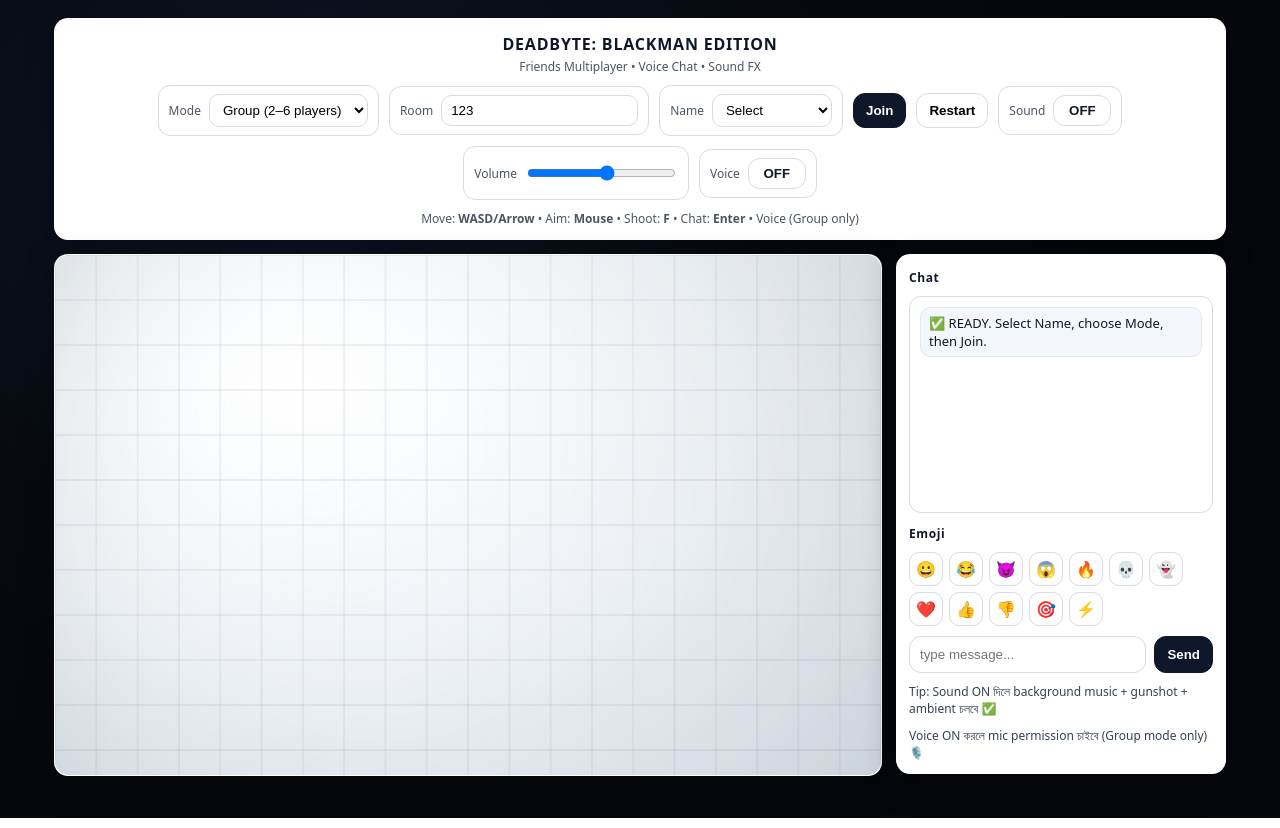
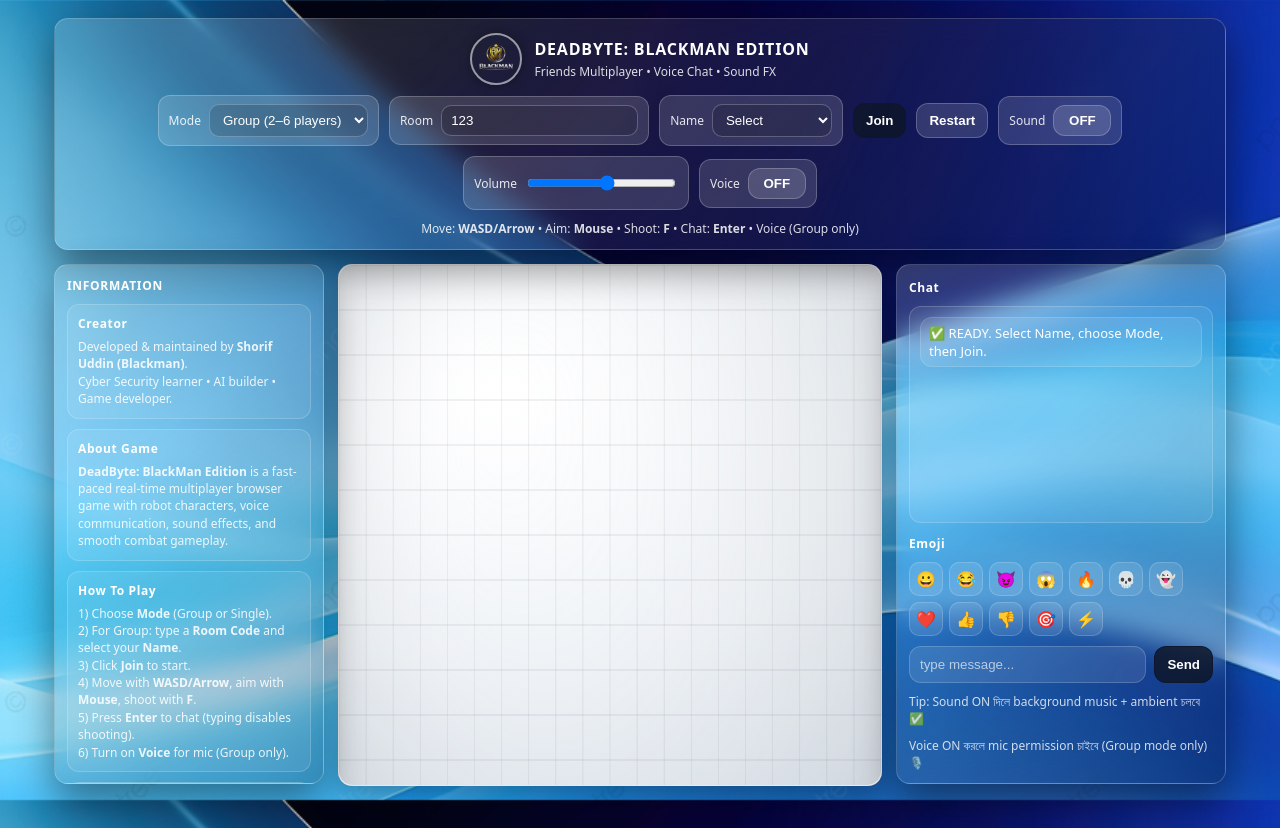
Before and after one commit to Shorif-Uddin64/deadbyte-blackman-edition, a website: page client/index.html in a window 1280 px wide. Drawn offline with nearby package versions, Linux system fonts and the light colour scheme; no server answers.

Commit message:
UI glass + left panel + F fix

```diff
--- a/client/index.html
+++ b/client/index.html
@@ -1,3 +1,4 @@
+<!-- index.html -->
 <!doctype html>
 <html lang="en">
 <head>
@@ -9,11 +10,16 @@
 <body>
   <div class="page">
 
-    <!-- ===== Panel 1: Top (WHITE) ===== -->
-    <div class="topCard panelWhite">
+    <!-- ===== Panel 1: Top (GLASS) ===== -->
+    <div class="topCard glassPanel">
       <div class="titleBlock">
-        <div class="title">DEADBYTE: BLACKMAN EDITION</div>
-        <div class="subtitle">Friends Multiplayer • Voice Chat • Sound FX</div>
+        <div class="brandRow">
+          <img src="assets/logo.png" class="headerLogo" alt="logo" />
+          <div class="titleTextWrap">
+            <div class="title">DEADBYTE: BLACKMAN EDITION</div>
+            <div class="subtitle">Friends Multiplayer • Voice Chat • Sound FX</div>
+          </div>
+        </div>
       </div>
 
       <div class="controlsRow">
@@ -67,13 +73,79 @@
       </div>
     </div>
 
-    <!-- ===== Panel 2 + 3: Game + Right Sidebar (WHITE) ===== -->
+    <!-- ===== Panel 2 + 3 + 4: Left Info + Game + Right Sidebar ===== -->
     <div class="mainWrap">
-      <div class="gameWrap panelWhite">
+
+      <!-- ===== Left Info Panel (GLASS) ===== -->
+      <div class="leftInfo glassPanel">
+        <div class="infoTitle">Information</div>
+
+        <div class="infoSection">
+          <div class="infoHead">Creator</div>
+          <div class="infoText">
+            Developed &amp; maintained by <b>Shorif Uddin (Blackman)</b>.<br />
+            Cyber Security learner • AI builder • Game developer.
+          </div>
+        </div>
+
+        <div class="infoSection">
+          <div class="infoHead">About Game</div>
+          <div class="infoText">
+            <b>DeadByte: BlackMan Edition</b> is a fast-paced real-time multiplayer browser game with robot characters,
+            voice communication, sound effects, and smooth combat gameplay.
+          </div>
+        </div>
+
+        <div class="infoSection">
+          <div class="infoHead">How To Play</div>
+          <div class="infoText">
+            1) Choose <b>Mode</b> (Group or Single).<br />
+            2) For Group: type a <b>Room Code</b> and select your <b>Name</b>.<br />
+            3) Click <b>Join</b> to start.<br />
+            4) Move with <b>WASD/Arrow</b>, aim with <b>Mouse</b>, shoot with <b>F</b>.<br />
+            5) Press <b>Enter</b> to chat (typing disables shooting).<br />
+            6) Turn on <b>Voice</b> for mic (Group only).
+          </div>
+        </div>
+
+        <div class="infoSection">
+          <div class="infoHead">Game Rules</div>
+          <div class="infoText">
+            • Max 6 players in Group mode.<br />
+            • Player life decreases when hit; at 0 life the player is dead.<br />
+            • In Single mode you fight bots; restart to reset.<br />
+            • Respect players — no abusive language in chat/voice.
+          </div>
+        </div>
+
+        <div class="infoSection">
+          <div class="infoHead">Voice &amp; Sound</div>
+          <div class="infoText">
+            • Sound toggle controls background music + ambient.<br />
+            • Gunshot works even if music is OFF.<br />
+            • Voice needs mic permission (Group only).
+          </div>
+        </div>
+
+        <div class="infoSection">
+          <div class="infoHead">Tech Stack</div>
+          <div class="infoText">
+            Node.js • Socket.IO • HTML Canvas • WebAudio • WebRTC
+          </div>
+        </div>
+
+        <div class="infoFooter">
+          © DEADBYTE: BLACKMAN EDITION
+        </div>
+      </div>
+
+      <!-- ===== Game Panel (WHITE ONLY) ===== -->
+      <div class="gameWrap gamePanelWhite">
         <canvas id="gameCanvas" width="900" height="520"></canvas>
       </div>
 
-      <div class="rightSidebar panelWhite">
+      <!-- ===== Right Sidebar (GLASS PREMIUM) ===== -->
+      <div class="rightSidebar glassPanel chatGlass">
         <div class="sideTitle">Chat</div>
         <div id="chatLog" class="chatLog"></div>
 
@@ -85,7 +157,7 @@
           <button id="sendBtn" class="btnPrimary">Send</button>
         </div>
 
-        <div class="tipText">Tip: Sound ON দিলে background music + gunshot + ambient চলবে ✅</div>
+        <div class="tipText">Tip: Sound ON দিলে background music + ambient চলবে ✅</div>
         <div class="tipText">Voice ON করলে mic permission চাইবে (Group mode only) 🎙️</div>
       </div>
     </div>
--- a/client/style.css
+++ b/client/style.css
@@ -1,6 +1,8 @@
+/* style.css */
+
 :root{
-  --bg:#070a10;        /* FULL DARK BACKGROUND */
-  --panel:#ffffff;     /* WHITE PANELS */
+  --bg:#070a10;
+  --panel:#ffffff;
   --text:#0f172a;
   --muted:#4b5563;
   --border:#d6dbe3;
@@ -12,7 +14,9 @@
 body{
   margin:0;
   font-family: system-ui, -apple-system, Segoe UI, Roboto, Arial, sans-serif;
-  background: radial-gradient(900px 650px at 25% 20%, #0f172a 0%, var(--bg) 55%, #05070c 100%);
+  /* ✅ Blue-wave background image from client/assets/bg.jpg */
+  background: url("assets/bg.jpg") no-repeat center center fixed;
+  background-size: cover;
   color:#e5e7eb;
 }
 
@@ -22,11 +26,26 @@ body{
   padding: 0 14px 24px;
 }
 
-.panelWhite{
+/* ===== Glass Panels ===== */
+.glassPanel{
+  background: linear-gradient(135deg,
+    rgba(255,255,255,0.18) 0%,
+    rgba(255,255,255,0.10) 35%,
+    rgba(0,0,0,0.25) 100%);
+  border: 1px solid rgba(255,255,255,0.20);
+  backdrop-filter: blur(14px);
+  -webkit-backdrop-filter: blur(14px);
+  border-radius: 14px;
+  box-shadow: 0 18px 40px rgba(0,0,0,0.45);
+}
+
+/* ===== Only Game Panel White ===== */
+.gamePanelWhite{
   background: var(--panel);
-  border: 1px solid rgba(255,255,255,0.08);
+  border: 1px solid rgba(0,0,0,0.08);
   border-radius: 14px;
   box-shadow: var(--shadow);
+  overflow:hidden;
 }
 
 /* ===== Top Panel ===== */
@@ -37,15 +56,35 @@ body{
 .titleBlock{
   text-align:center;
   margin-bottom: 10px;
-  color: var(--text);
 }
+
+.brandRow{
+  display:flex;
+  align-items:center;
+  justify-content:center;
+  gap: 12px;
+}
+
+.headerLogo{
+  width: 52px;
+  height: 52px;
+  object-fit: cover;
+  border-radius: 50%;
+  border: 2px solid rgba(255,255,255,0.55);
+  box-shadow: 0 0 12px rgba(0,0,0,0.35);
+}
+
+.titleTextWrap{ text-align:left; }
+
 .title{
   font-weight: 900;
   letter-spacing: .8px;
+  color: #ffffff;
 }
+
 .subtitle{
   font-size: 12px;
-  color: var(--muted);
+  color: rgba(255,255,255,0.85);
   margin-top: 3px;
 }
 
@@ -57,68 +96,72 @@ body{
   justify-content:center;
 }
 
+/* pills on glass */
 .pill, .pillToggle{
   display:flex;
   gap:8px;
   align-items:center;
-  background:#ffffff;
-  border:1px solid var(--border);
+  background: rgba(255,255,255,0.14);
+  border: 1px solid rgba(255,255,255,0.22);
   padding:8px 10px;
   border-radius: 12px;
   font-size: 12px;
-  color: var(--muted);
+  color: rgba(255,255,255,0.88);
 }
 
 .pill input, .pill select{
-  border:1px solid var(--border);
+  border:1px solid rgba(255,255,255,0.24);
   border-radius:10px;
   padding:7px 9px;
   outline:none;
   min-width: 120px;
-  background:#fff;
+  background: rgba(0,0,0,0.15);
+  color:#fff;
 }
 
 .pill input[type="range"]{ min-width: 140px; }
 
 .btn, .btnPrimary{
-  border: 1px solid var(--border);
-  background:#fff;
+  border: 1px solid rgba(255,255,255,0.22);
+  background: rgba(255,255,255,0.14);
   padding: 9px 12px;
   border-radius: 12px;
   cursor:pointer;
   font-weight: 700;
+  color:#fff;
 }
 
 .btnPrimary{
-  background: #0f172a;
+  background: rgba(15,23,42,0.85);
   color:#fff;
-  border-color: #0f172a;
+  border-color: rgba(15,23,42,0.85);
 }
 
 .toggleBtn{
-  border:1px solid var(--border);
-  background:#fff;
+  border:1px solid rgba(255,255,255,0.22);
+  background: rgba(255,255,255,0.14);
   padding: 7px 10px;
   border-radius: 12px;
   cursor:pointer;
   font-weight:800;
   min-width: 58px;
+  color:#fff;
 }
 .toggleBtn.on{
-  background:#0f172a;
+  background: rgba(15,23,42,0.85);
   color:#fff;
-  border-color:#0f172a;
+  border-color: rgba(15,23,42,0.85);
 }
 .toggleBtn.off{
-  background:#fff;
-  color:#111827;
+  background: rgba(255,255,255,0.14);
+  color:#fff;
 }
 
 .hint{
   margin-top: 10px;
   text-align:center;
   font-size: 12px;
-  color: var(--muted);
+  color: rgba(255,255,255,0.85);
 }
 
 /* ===== Main Layout ===== */
@@ -129,6 +172,54 @@ body{
   align-items: stretch;
 }
 
+/* Left Info Panel */
+.leftInfo{
+  width: 270px;
+  height: 520px;
+  padding: 12px;
+  display:flex;
+  flex-direction:column;
+  gap: 10px;
+  overflow:hidden;
+}
+
+.infoTitle{
+  font-weight: 900;
+  font-size: 12px;
+  letter-spacing:.7px;
+  text-transform: uppercase;
+  color:#fff;
+}
+
+.infoSection{
+  border: 1px solid rgba(255,255,255,0.18);
+  background: rgba(255,255,255,0.08);
+  border-radius: 12px;
+  padding: 10px;
+}
+
+.infoHead{
+  font-weight: 900;
+  font-size: 12px;
+  letter-spacing:.6px;
+  color:#fff;
+  margin-bottom: 6px;
+}
+
+.infoText{
+  font-size: 12px;
+  color: rgba(255,255,255,0.88);
+  line-height: 1.45;
+}
+
+.infoFooter{
+  margin-top: auto;
+  font-size: 12px;
+  color: rgba(255,255,255,0.75);
+  text-align:center;
+}
+
+/* Game Panel */
 .gameWrap{
   flex:1;
   min-width:0;
@@ -144,7 +235,7 @@ body{
   border-radius: 14px;
 }
 
-/* ===== Right Sidebar ===== */
+/* ===== Right Sidebar (Chat Premium) ===== */
 .rightSidebar{
   width: 330px;
   height: 520px;
@@ -158,28 +249,37 @@ body{
   font-weight: 900;
   font-size: 12px;
   letter-spacing:.6px;
-  color:#111827;
+  color:#ffffff;
   margin-top: 2px;
 }
 
+/* chat log premium */
 .chatLog{
   flex: 1;
   min-height: 0;
   overflow-y:auto;
-  border:1px solid var(--border);
-  background:#ffffff;
+  border:1px solid rgba(255,255,255,0.18);
+  background: rgba(255,255,255,0.08);
   border-radius: 12px;
   padding: 10px;
   font-size: 13px;
-  color:#111827;
+  color:#ffffff;
 }
+
+/* scrollbar */
+.chatLog::-webkit-scrollbar{ width:6px; }
+.chatLog::-webkit-scrollbar-thumb{
+  background: rgba(0, 255, 204, 0.55);
+  border-radius: 10px;
+}
+.chatLog::-webkit-scrollbar-track{ background: transparent; }
 
 .chatMsg{
   padding: 6px 8px;
-  border-radius: 10px;
+  border-radius: 12px;
   margin-bottom: 6px;
-  background: #f3f6fb;
-  border: 1px solid #e2e8f0;
+  background: rgba(255,255,255,0.10);
+  border: 1px solid rgba(255,255,255,0.14);
   word-break: break-word;
 }
 
@@ -191,14 +291,22 @@ body{
   overflow-y:auto;
 }
 
+.emojiPanel::-webkit-scrollbar{ width:6px; }
+.emojiPanel::-webkit-scrollbar-thumb{
+  background: rgba(0, 255, 204, 0.40);
+  border-radius: 10px;
+}
+.emojiPanel::-webkit-scrollbar-track{ background: transparent; }
+
 .emojiBtn{
   width: 34px;
   height: 34px;
   border-radius: 10px;
-  border: 1px solid var(--border);
-  background:#fff;
+  border: 1px solid rgba(255,255,255,0.18);
+  background: rgba(255,255,255,0.10);
   cursor:pointer;
   font-size: 16px;
+  color:#fff;
 }
 
 .chatInputRow{
@@ -209,14 +317,19 @@ body{
 
 .chatInputRow input{
   flex:1;
-  border:1px solid var(--border);
+  border:1px solid rgba(255,255,255,0.18);
   border-radius: 12px;
   padding: 10px 10px;
   outline:none;
-  background:#fff;
+  background: rgba(255,255,255,0.10);
+  color:#fff;
+}
+
+.chatInputRow input::placeholder{
+  color: rgba(255,255,255,0.65);
 }
 
 .tipText{
   font-size: 12px;
-  color: #334155;
+  color: rgba(255,255,255,0.80);
 }
```
Also changed, not shown: client/game.js (+22 -23 lines), client/assets/bg.jpg (added), client/assets/logo.png (added).
